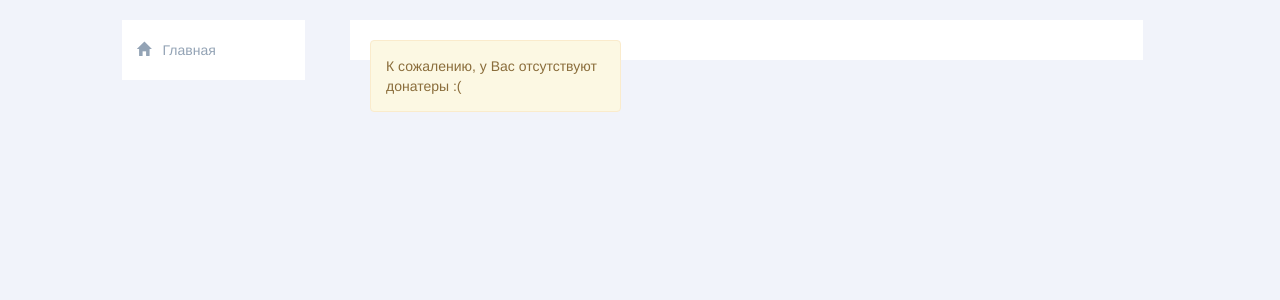
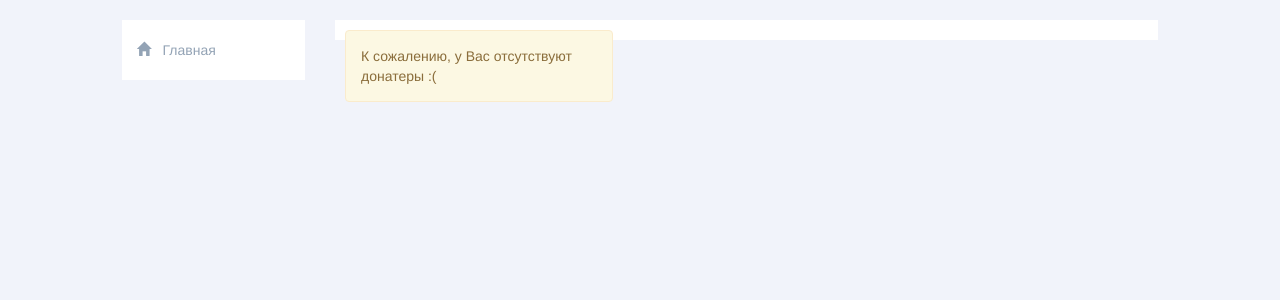
Before and after one commit to miner34006/vkdonate, a Django app: template displaySite/templates/donaters.html in a window 1280 px wide. Shown: the part 52-352 px from the top of the page. Run offline with Django 3.2, Linux system fonts and the light colour scheme; the template is opened without the code that fills it, so the values that code supplies are empty; some libraries are stand-ins or nearby versions.

Commit message:
Исправлены баги дизайна

```diff
--- a/displaySite/static/css/style.css
+++ b/displaySite/static/css/style.css
@@ -183,7 +183,7 @@ body {
 
 /* Profile Content */
 .profile-content {
-  padding: 20px;
+  padding: 10px;
   background: #fff;
 }
 
--- a/displaySite/templates/content.html
+++ b/displaySite/templates/content.html
@@ -1,7 +1,7 @@
 {% extends "vkdonate.html" %}
 
 {% block content %}
-    <div class="col-md-12">
+    <div class="col-md-12" style="padding: 0px">
     <div class="profile-content">
     {% block header %} {% endblock %}
     {% block mainInformation %} {% endblock %}
@@ -104,7 +104,7 @@
 {% endblock %}
 
 {% block profileSideBar %}
-    <div class="profile-sidebar">
+    <div class="profile-sidebar" style="margin-bottom: 10px;">
         <!-- SIDEBAR MENU -->
         <div class="profile-usermenu">
             <ul class="nav">
--- a/news/templates/news.html
+++ b/news/templates/news.html
@@ -4,7 +4,7 @@
 
 {% block news %}
     {% for article in articles %}
-        <div class="col-sm-12 col-md-12" style="margin-bottom: 30px">
+        <div class="col-sm-12 col-md-12" style="margin-bottom: 30px;  padding: 0px">
             <div class="profile-content">
 
                 <div class="visible-sm visible-xs text-center">
```
